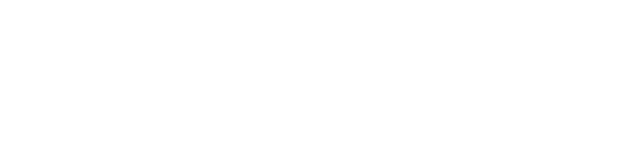
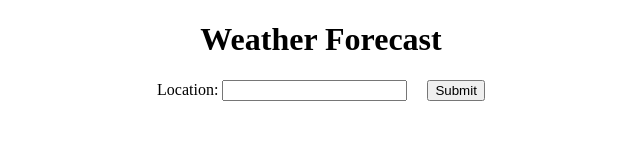
Before and after one commit to IvanLowLLH/odin-weather-app, a plain HTML site: page index.html in a window 1280 px wide. Shown: the whole page, without its empty margins (319-959 px from the left). Drawn offline with Linux system fonts and the light colour scheme.

Commit message:
Add basic form and style

```diff
--- a/index.html
+++ b/index.html
@@ -8,5 +8,24 @@
 </head>
 <body>
     <script src="weather.js" defer></script>
+    <div class="container">
+        <h1>Weather Forecast</h1>
+        <form>
+            <div class="input">
+                <label for="location">Location:</label>
+                <input id="location" type="text" name="location">
+            </div>
+            <div class="btn">
+                <input type="submit" value="Submit" />
+            </div>
+        </form>
+        <div class="weather-results">
+            <div class="today-weather">
+            </div>
+            <div class="next-days-weather">
+            </div>
+        </div>
+    </div>
+
 </body>
 </html>
--- a/style.css
+++ b/style.css
@@ -0,0 +1,16 @@
+body {
+    height: 100%;
+    margin: 0;
+}
+
+.container {
+    display: flex;
+    flex-direction: column;
+    justify-content: center;
+    align-items: center;
+}
+
+form {
+    display: flex;
+    gap: 20px;
+}
```
